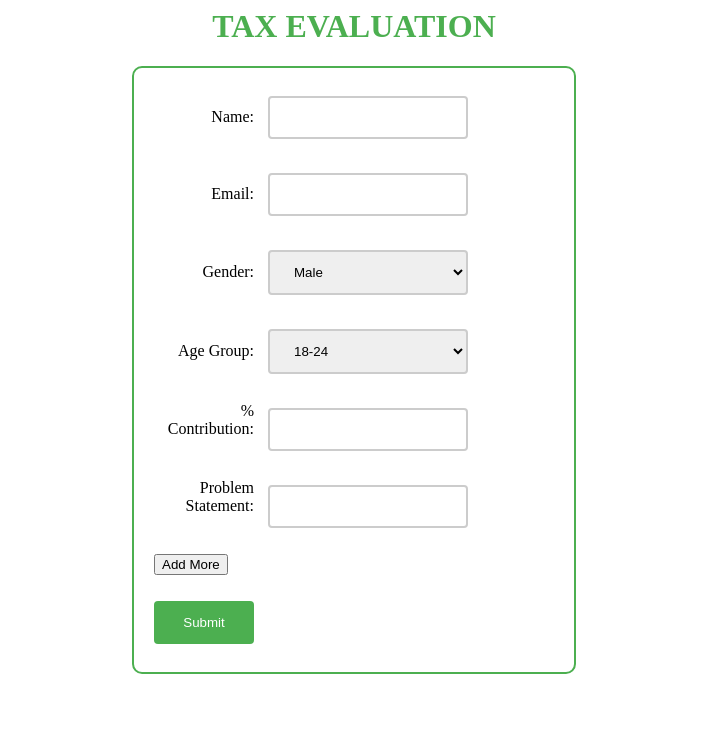
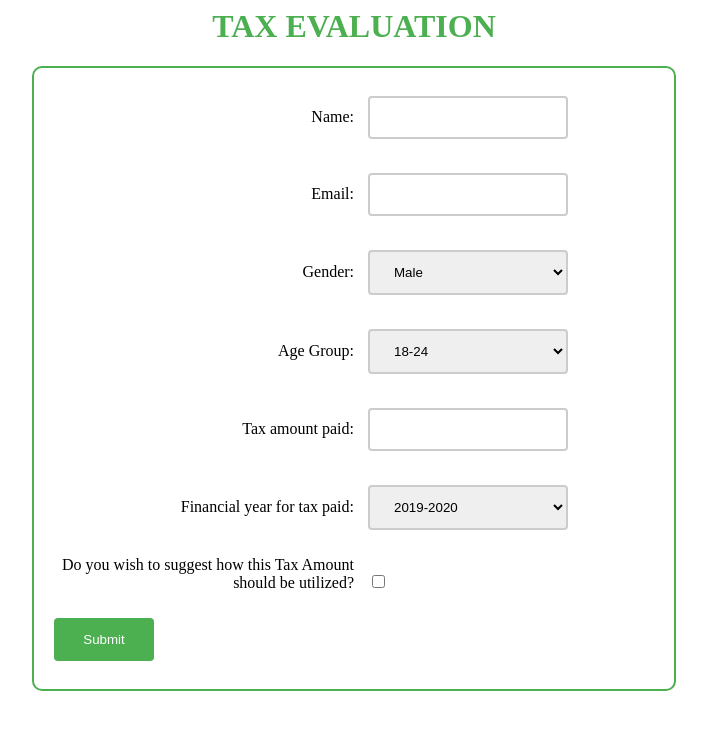
Before and after one commit to OmdenaAI/kharagpur-chapter-tax-allocation-system, a Flask app: page / in a window 1280 px wide. Shown: the top 730 px of the page, without its empty margins (286-993 px from the left). Run offline with Flask 2, Linux system fonts and the light colour scheme.

Commit message:
Update UI

```diff
--- a/src/tasks/task_2_web_application/templates/ui.html
+++ b/src/tasks/task_2_web_application/templates/ui.html
@@ -1,24 +1,28 @@
 <html>
 	<head>
 		<style>
-      h1{
+			h1 {
 				text-align: center;
-        color: #4CAF50;
+				color: #4caf50;
 			}
 			form {
-        width: 400px;
+				width: 600px;
 				margin: 0 auto;
 				padding: 20px;
-        border: 2px solid #4CAF50;
+				border: 2px solid #4caf50;
 				border-radius: 10px;
 			}
 			label {
 				display: inline-block;
-        width: 100px;
+				width: 300px;
 				text-align: right;
 				padding-right: 10px;
 			}
-      input[type="text"], input[type="email"], select, input[type="number"], input[type="text"] {
+			input[type="text"],
+			input[type="email"],
+			select,
+			input[type="number"],
+			input[type="text"] {
 				width: 200px;
 				padding: 12px 20px;
 				margin: 8px 0;
@@ -28,7 +32,7 @@
 			}
 			input[type="submit"] {
 				width: 100px;
-        background-color: #4CAF50;
+				background-color: #4caf50;
 				color: white;
 				padding: 14px 20px;
 				margin: 8px 0;
@@ -40,57 +44,143 @@
 				background-color: #45a049;
 			}
 		</style>
+		<script src="https://ajax.googleapis.com/ajax/libs/jquery/3.4.1/jquery.min.js"></script>
 	</head>
 	<body>
 		<h1>TAX EVALUATION</h1>
-    <form action="{{ url_for("tax_direction")}}" method="post">
+		<form action="{{ url_for('tax_direction') }}" method="post">
 			<label for="name">Name:</label>
-      <input type="text" id="name" name="name"><br><br>
+			<input type="text" id="name" name="name" /><br /><br />
 			<label for="email">Email:</label>
-      <input type="email" id="email" name="email" required pattern="[a-z0-9._%+-]+@[a-z0-9.-]+\.[a-z]{2,}$"><br><br>
+			<input
+				type="email"
+				id="email"
+				name="email"
+				required
+				pattern="[a-z0-9._%+-]+@[a-z0-9.-]+\.[a-z]{2,}$"
+			/><br /><br />
 			<label for="gender">Gender:</label>
 			<select id="gender" name="gender">
 				<option value="male">Male</option>
-        <option value="female">Female</option>
-      </select><br><br>
+				<option value="female">Female</option></select
+			><br /><br />
 			<label for="age-group">Age Group:</label>
 			<select id="age-group" name="age-group">
 				<option value="18-24">18-24</option>
 				<option value="25-44">25-44</option>
 				<option value="45-59">45-59</option>
-        <option value="60+">60+</option>
-      </select><br><br>
+				<option value="60+">60+</option></select
+			><br /><br />
+
+			<label for="tax-amount"> Tax amount paid:</label>
+			<input
+				type="number"
+				id="tax-amount"
+				name="tax-amount"
+				min="0"
+			/><br /><br />
+			<label for="tax-year">Financial year for tax paid:</label>
+			<select id="tax-year" name="tax-year">
+				<option value="2019-2020">2019-2020</option>
+				<option value="2020-2021">2020-2021</option>
+				<option value="2021-2022">2021-2022</option>
+				<option value="2022-2023">2022-2023</option></select
+			><br /><br />
+
+			<!-- consent check box -->
+			<label for="consent"
+				>Do you wish to suggest how this Tax Amount should be
+				utilized?</label
+			>
+			<input
+				type="checkbox"
+				id="consent"
+				name="consent"
+				value="consent"
+				onclick="consent_check()"
+			/><br /><br />
+			<div id="container" style="display: none">
 				<label for="contribution">% Contribution:</label>
-      <input type="number" id="contribution" name="contribution" min="0" max="100"><br><br>
+				<input
+					type="number"
+					id="contribution"
+					name="contribution"
+					min="0"
+					max="100"
+				/><br /><br />
 				<label for="problem-statement">Problem Statement:</label>
-      <input type="text" id="problem-statement" name="problem-statement" maxlength="100">
-      <br><br>
+				<input
+					type="text"
+					id="problem-statement"
+					name="problem-statement"
+					maxlength="100"
+				/>
+				<br /><br />
 				<div id="additional-fields"></div>
-      <button type="button" onclick="addField()">Add More</button>
-      <br><br>
-      <input type="submit" value="Submit">
+				<button type="button" id="addbutton" onclick="addField()">
+					Add More
+				</button>
+				<br /><br />
+			</div>
+
+			<input type="submit" value="Submit" />
 		</form>
 		<script>
+			function consent_check() {
+				// function to show additional fields for problem statement and %contribution
+				var checkBox = document.getElementById("consent");
+				var container = document.getElementById("container");
+				if (checkBox.checked == true) {
+					container.style.display = "block";
+				} else {
+					container.style.display = "none";
+				}
+			}
+
+			var InputWrapper = $("#additional-fields");
+			var percentageTax = document.getElementById("contribution").value;
+			var x = 0;
+			var FieldCount = 0;
+
 			function addField() {
+				console.log(percentageTax);
+				console.log("x = " + x);
 				// function to add additional fields for problem statement and %contribution
-          var container = document.getElementById("additional-fields");
-          var input1 = document.createElement("input");
-          var input2 = document.createElement("input");
-          input1.type = "number";
-          input1.name = "contribution";
-        input1.placeholder = "% Contribution";
-        input1.min = 0;
-        input1.max = 100;
-        input2.type = "text";
-        input2.name = "problem-statement";
-        input2.placeholder = "Problem Statement";
-        input2.maxLength = 100;
-        container.appendChild(input1);
-        container.appendChild(input2);
-        container.appendChild(document.createElement("br"));
-        container.appendChild(document.createElement("br"));
+				if (x == 0) {
+					x = parseInt(percentageTax);
+				} else {
+					var newTax = "#contribution" + FieldCount;
+					var taxVal = $(newTax).val();
+					taxVal = parseInt(taxVal);
+					if (!isNaN(taxVal)) {
+						x = x + taxVal;
+					}
+
+					console.log("x1 = " + x);
+
+					if (x < 100) {
+						FieldCount++;
+
+						$(InputWrapper).append(
+							'<label for="contribution' +
+								FieldCount +
+								'">% Contribution:</label> <input type="number" id="contribution' +
+								FieldCount +
+								'" name="contribution' +
+								FieldCount +
+								'" min="0" max="100" /><br /><br /> <label for="problem-statement' +
+								FieldCount +
+								'">Problem Statement:</label> <input type="text" id="problem-statement' +
+								FieldCount +
+								'" name="problem-statement' +
+								FieldCount +
+								'" maxlength="100" />'
+						);
+					} else {
+						$("#addbutton").hide();
+					}
+				}
 			}
 		</script>
-
 	</body>
 </html>
```
Lines whose indentation alone changed are shown as unchanged.
